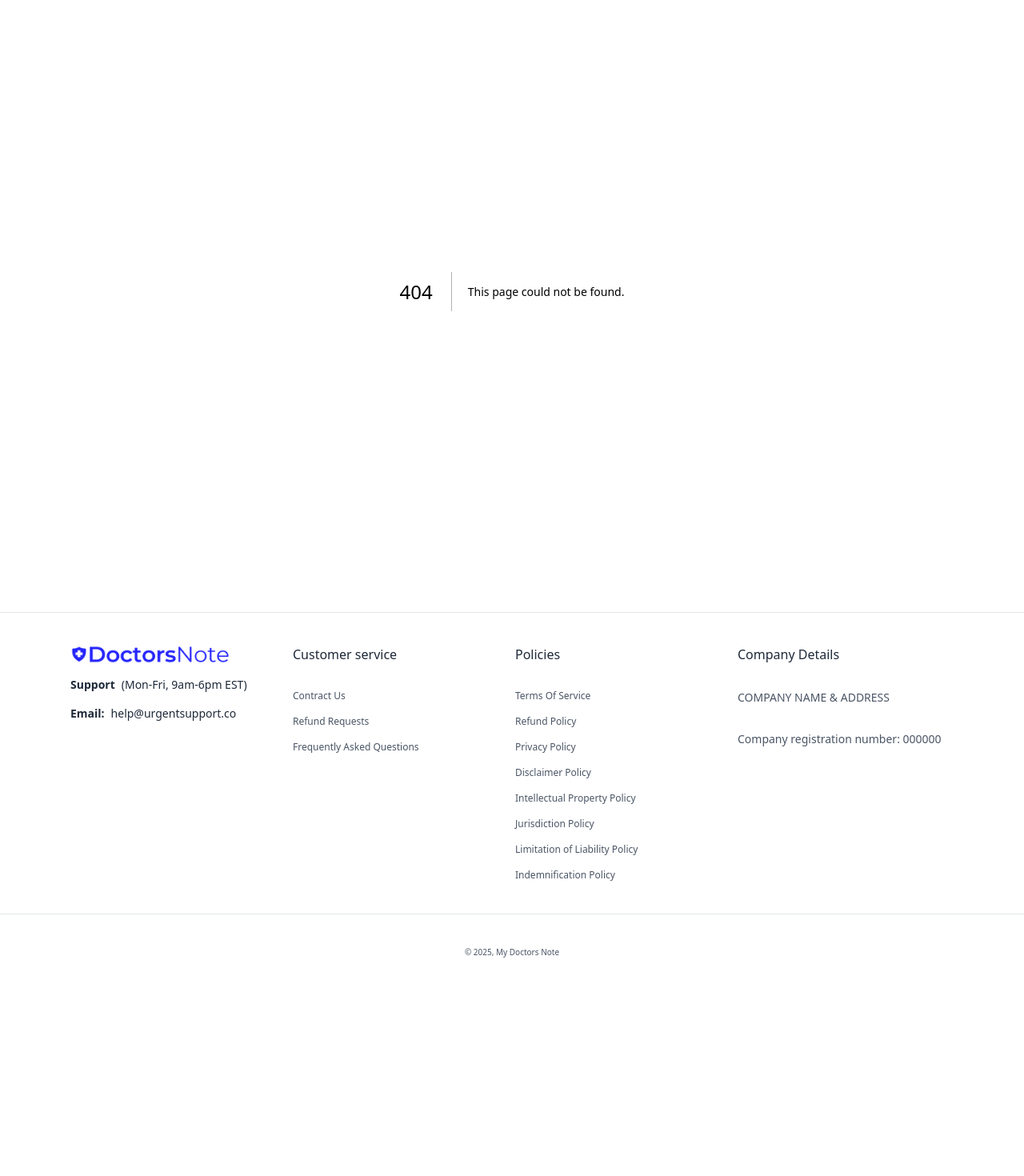
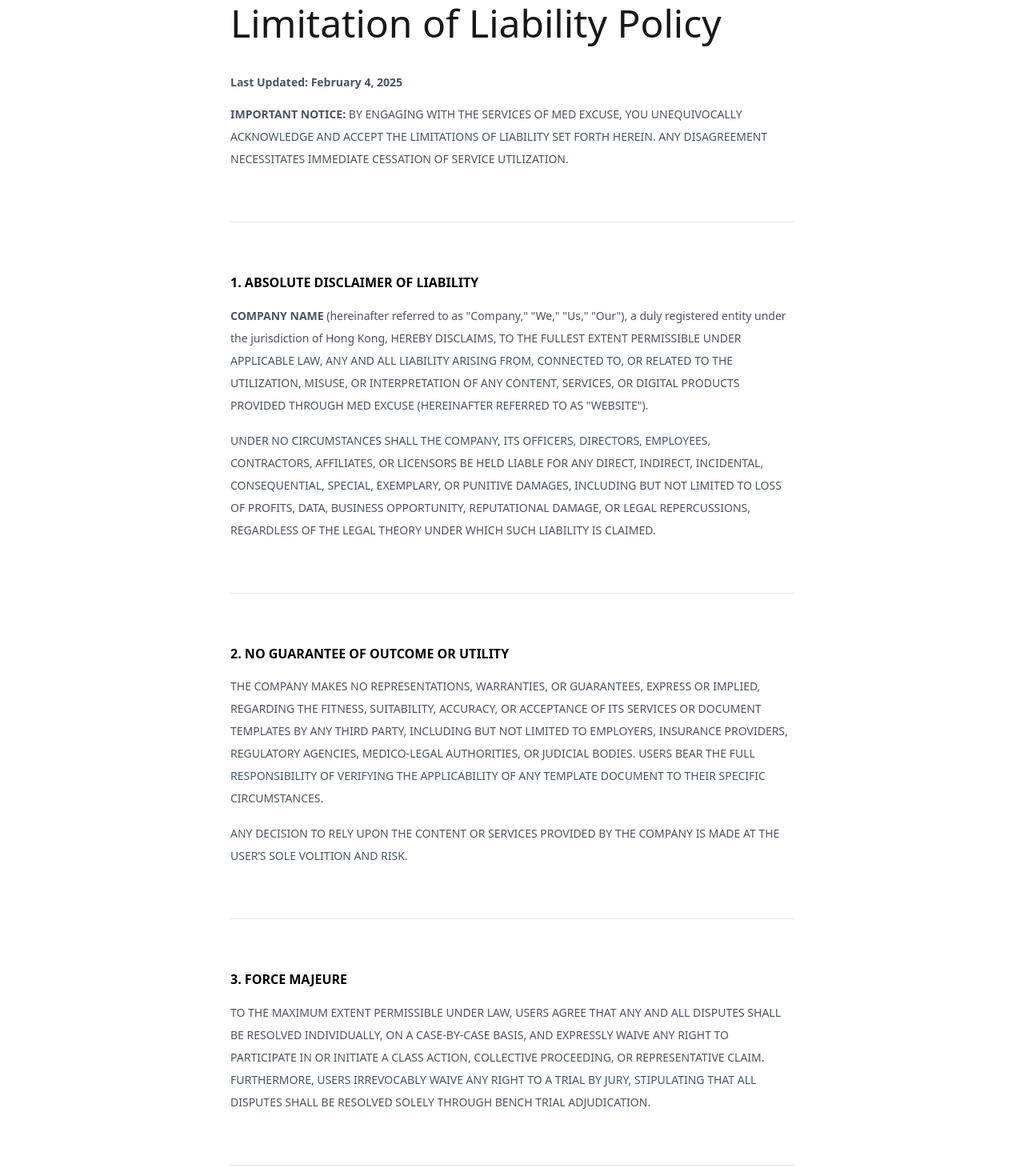
Before and after one commit to aivangogh/mydoctorsnote-clone, a Next.js app: page /pages/limitation-of-liability-policy in a window 1280 px wide. Before the commit this address had no page. Shown: the part 160-1630 px from the top of the page at 80% size. Before the commit the page ends 1398 px from the top, so only its background shows below. Built offline with nearby package versions, Linux system fonts and the light colour scheme.

Commit message:
chore: added limitation of liability policy page

```diff
--- /dev/null
+++ b/src/app/pages/limitation-of-liability-policy/page.tsx
@@ -0,0 +1,154 @@
+export default function LimitationOfLiabilityPolicy() {
+	return (
+		<div className="flex flex-col gap-10">
+			<h1 className="text-5xl">Limitation of Liability Policy</h1>
+
+			<div className="flex flex-col gap-6 text-gray-600 text-sm">
+				<div className="flex flex-col gap-4">
+					<span className="font-bold">Last Updated: February 4, 2025</span>
+					<span className="font-regular leading-7">
+						<span className="font-bold">IMPORTANT NOTICE:</span> BY ENGAGING
+						WITH THE SERVICES OF MED EXCUSE, YOU UNEQUIVOCALLY ACKNOWLEDGE AND
+						ACCEPT THE LIMITATIONS OF LIABILITY SET FORTH HEREIN. ANY
+						DISAGREEMENT NECESSITATES IMMEDIATE CESSATION OF SERVICE
+						UTILIZATION.
+					</span>
+				</div>
+				<hr className="border-gray-200 my-10" />
+				<div className="flex flex-col gap-4">
+					<span className="font-bold text-black text-[16px]">
+						1. ABSOLUTE DISCLAIMER OF LIABILITY
+					</span>
+					<span className="leading-7">
+						<span className="font-bold">COMPANY NAME</span>
+						{` (hereinafter referred to as "Company," "We," "Us," "Our"), a duly registered entity under the jurisdiction of Hong Kong, HEREBY DISCLAIMS, TO THE FULLEST EXTENT PERMISSIBLE UNDER APPLICABLE LAW, ANY AND ALL LIABILITY ARISING FROM, CONNECTED TO, OR RELATED TO THE UTILIZATION, MISUSE, OR INTERPRETATION OF ANY CONTENT, SERVICES, OR DIGITAL PRODUCTS PROVIDED THROUGH MED EXCUSE (HEREINAFTER REFERRED TO AS "WEBSITE").`}
+					</span>
+					<span className="leading-7">
+						UNDER NO CIRCUMSTANCES SHALL THE COMPANY, ITS OFFICERS, DIRECTORS,
+						EMPLOYEES, CONTRACTORS, AFFILIATES, OR LICENSORS BE HELD LIABLE FOR
+						ANY DIRECT, INDIRECT, INCIDENTAL, CONSEQUENTIAL, SPECIAL, EXEMPLARY,
+						OR PUNITIVE DAMAGES, INCLUDING BUT NOT LIMITED TO LOSS OF PROFITS,
+						DATA, BUSINESS OPPORTUNITY, REPUTATIONAL DAMAGE, OR LEGAL
+						REPERCUSSIONS, REGARDLESS OF THE LEGAL THEORY UNDER WHICH SUCH
+						LIABILITY IS CLAIMED.
+					</span>
+				</div>
+				<hr className="border-gray-200 my-10" />
+				<div className="flex flex-col gap-4">
+					<span className="font-bold text-black text-[16px]">
+						2. NO GUARANTEE OF OUTCOME OR UTILITY
+					</span>
+					<span className="leading-7">
+						THE COMPANY MAKES NO REPRESENTATIONS, WARRANTIES, OR GUARANTEES,
+						EXPRESS OR IMPLIED, REGARDING THE FITNESS, SUITABILITY, ACCURACY, OR
+						ACCEPTANCE OF ITS SERVICES OR DOCUMENT TEMPLATES BY ANY THIRD PARTY,
+						INCLUDING BUT NOT LIMITED TO EMPLOYERS, INSURANCE PROVIDERS,
+						REGULATORY AGENCIES, MEDICO-LEGAL AUTHORITIES, OR JUDICIAL BODIES.
+						USERS BEAR THE FULL RESPONSIBILITY OF VERIFYING THE APPLICABILITY OF
+						ANY TEMPLATE DOCUMENT TO THEIR SPECIFIC CIRCUMSTANCES.
+					</span>
+					<span className="leading-7">
+						ANY DECISION TO RELY UPON THE CONTENT OR SERVICES PROVIDED BY THE
+						COMPANY IS MADE AT THE USER’S SOLE VOLITION AND RISK.
+					</span>
+				</div>
+				<hr className="border-gray-200 my-10" />
+				<div className="flex flex-col gap-4">
+					<span className="font-bold text-black text-[16px]">
+						3. FORCE MAJEURE
+					</span>
+					<span className="leading-7">
+						TO THE MAXIMUM EXTENT PERMISSIBLE UNDER LAW, USERS AGREE THAT ANY
+						AND ALL DISPUTES SHALL BE RESOLVED INDIVIDUALLY, ON A CASE-BY-CASE
+						BASIS, AND EXPRESSLY WAIVE ANY RIGHT TO PARTICIPATE IN OR INITIATE A
+						CLASS ACTION, COLLECTIVE PROCEEDING, OR REPRESENTATIVE CLAIM.
+						FURTHERMORE, USERS IRREVOCABLY WAIVE ANY RIGHT TO A TRIAL BY JURY,
+						STIPULATING THAT ALL DISPUTES SHALL BE RESOLVED SOLELY THROUGH BENCH
+						TRIAL ADJUDICATION.
+					</span>
+				</div>
+				<hr className="border-gray-200 my-10" />
+				<div className="flex flex-col gap-4">
+					<span className="font-bold text-black text-[16px]">
+						4. THIRD-PARTY INTERACTIONS
+					</span>
+					<span className="leading-7">
+						THE COMPANY DOES NOT ENDORSE, MONITOR, OR ASSUME RESPONSIBILITY FOR
+						ANY THIRD-PARTY SERVICES, LINKS, OR RESOURCES THAT USERS MAY ACCESS
+						THROUGH THE WEBSITE. USERS INTERACT WITH EXTERNAL ENTITIES SOLELY AT
+						THEIR OWN RISK AND SUBJECT TO THE TERMS OF SUCH THIRD PARTIES.
+					</span>
+
+					<hr className="border-gray-200 my-10" />
+					<div className="flex flex-col gap-4">
+						<span className="font-bold text-black text-[16px]">
+							5. LIMITATION OF LIABILITY TO MONETARY AMOUNT
+						</span>
+						<span className="leading-7">
+              {`IN JURISDICTIONS WHERE LIABILITY LIMITATIONS MAY BE ENFORCED,
+							USERS EXPRESSLY AGREE THAT THE COMPANY’S TOTAL AGGREGATE
+							LIABILITY, IF ANY, SHALL NOT EXCEED THE AMOUNT PAID BY THE USER
+							FOR SERVICES RENDERED WITHIN THE IMMEDIATELY PRECEDING THREE (3)
+							MONTHS OF THE CLAIM'S OCCURRENCE.`}
+						</span>
+						<span className="leading-7">
+							IN INSTANCES WHERE LOCAL LAWS RESTRICT LIABILITY EXCLUSIONS, USERS
+							MAY HAVE ADDITIONAL RIGHTS; HOWEVER, SUCH RIGHTS SHALL BE LIMITED
+							TO THE MAXIMUM EXTENT PERMISSIBLE UNDER APPLICABLE LAW.
+						</span>
+					</div>
+					<hr className="border-gray-200 my-10" />
+					<div className="flex flex-col gap-4">
+						<span className="font-bold text-black text-[16px]">
+							6. MODIFICATIONS AND REVISIONS
+						</span>
+						<span className="leading-7">
+							THE COMPANY RESERVES THE UNEQUIVOCAL RIGHT TO AMEND, MODIFY, OR
+							TERMINATE THIS LIMITATION OF LIABILITY POLICY AT ANY TIME WITHOUT
+							PRIOR NOTICE. CONTINUED USE OF THE SERVICES SHALL CONSTITUTE
+							IRREVOCABLE ACCEPTANCE OF ANY REVISED TERMS.
+						</span>
+					</div>
+					<hr className="border-gray-200 my-10" />
+					<div className="flex flex-col gap-4">
+						<span className="font-bold text-black text-[16px]">
+							7. CONTACT INFORMATION
+						</span>
+
+						<span className="flex flex-col gap-6 font-regular leading-7">
+							<span>
+								FOR ANY QUESTIONS OR CONCERNS REGARDING THIS POLICY, USERS MAY
+								CONTACT:
+							</span>
+							<ul className="list-disc list-inside ml-4 flex flex-col gap-4">
+								<li className="font-bold">Company Name: COMPANY NAME</li>
+								<li className="font-bold">
+									Registered Address: COMPANY ADDRESS
+								</li>
+								<li className="font-bold">
+									Company Registration Number: COMPANY NUMBER
+								</li>
+								<li>
+									<span className="font-bold">Email: </span>
+									support@medexcuse.com
+								</li>
+								<li>
+									<span className="font-bold">Website: </span>
+									https://medexcuse.com
+								</li>
+							</ul>
+						</span>
+					</div>
+					<hr className="border-gray-200 my-10" />
+
+					<span className="leading-7">
+						BY CONTINUING TO UTILIZE THE SERVICES PROVIDED BY MED EXCUSE, YOU
+						HEREBY AFFIRM THAT YOU HAVE READ, UNDERSTOOD, AND IRREVOCABLY AGREED
+						TO THE TERMS SET FORTH IN THIS LIMITATION OF LIABILITY POLICY IN ITS
+						ENTIRETY.
+					</span>
+				</div>
+			</div>
+		</div>
+	);
+}
```
